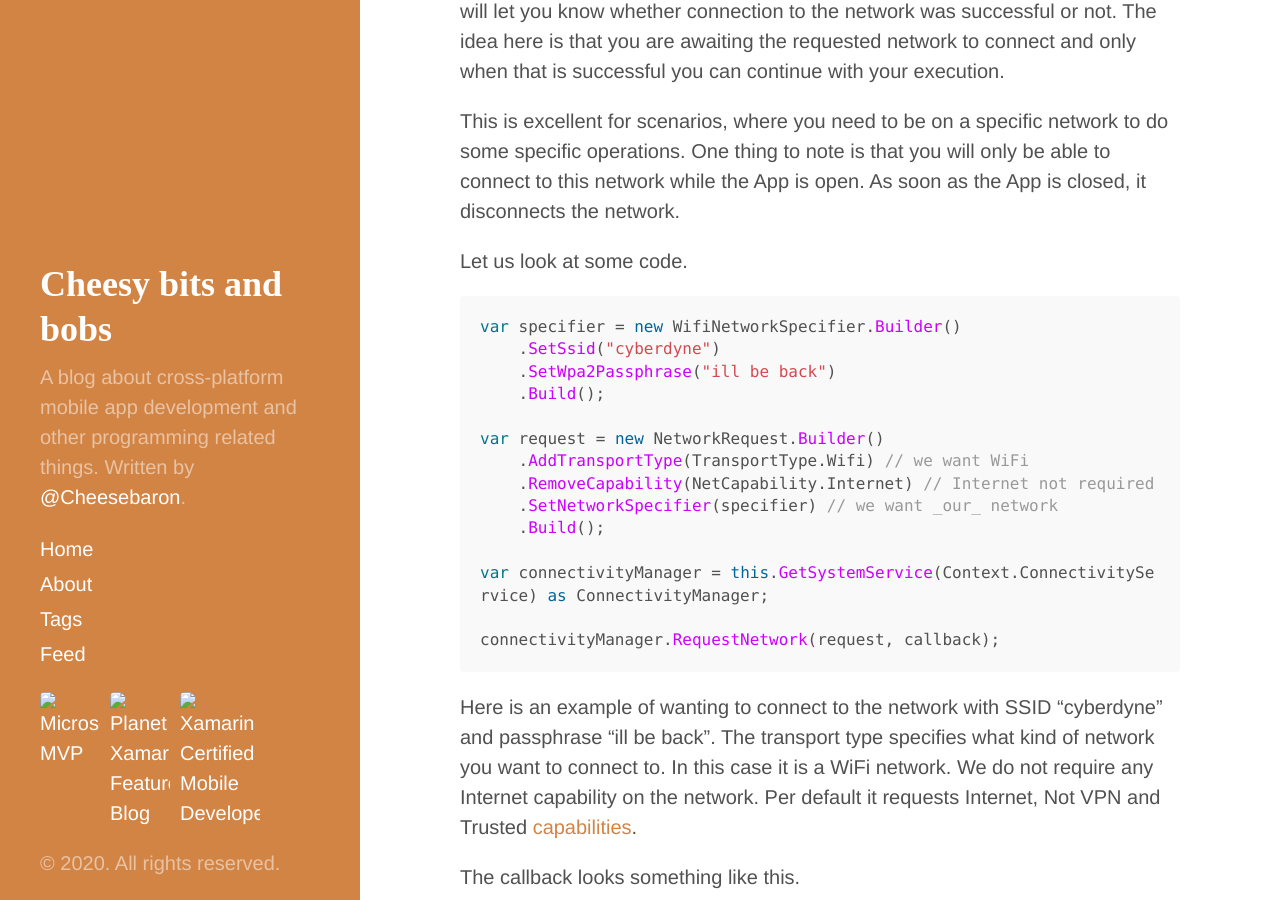
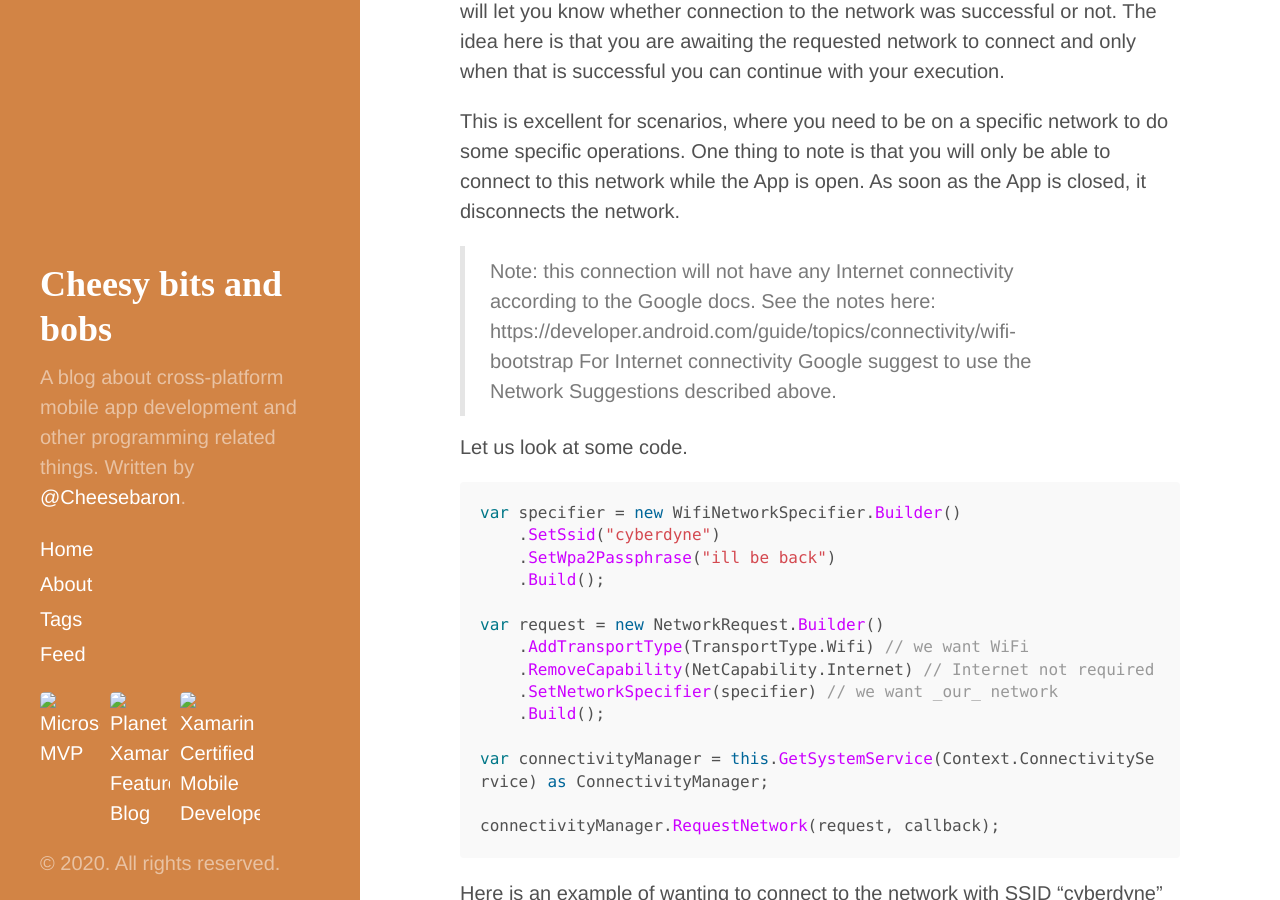
Before and after one commit to Cheesebaron/cheesebaron.github.io, a Jekyll site: the page built from _posts/2019-11-16-android-10-wifi.md, in a window 1280 px wide and 900 px high, scrolled down 2559 px. Built offline with Jekyll 4.4.1, drawn with Linux system fonts in a browser that asks for light colours; comment, search, counter and statistics services are not loaded.

Commit message:
Update 2019-11-16-android-10-wifi.md

````diff
--- a/_posts/2019-11-16-android-10-wifi.md
+++ b/_posts/2019-11-16-android-10-wifi.md
@@ -64,6 +64,8 @@
 
 This is excellent for scenarios, where you need to be on a specific network to do some specific operations. One thing to note is that you will only be able to connect to this network while the App is open. As soon as the App is closed, it disconnects the network.
 
+> Note: this connection will not have any Internet connectivity according to the Google docs. See the notes here: https://developer.android.com/guide/topics/connectivity/wifi-bootstrap For Internet connectivity Google suggest to use the Network Suggestions described above.
+
 Let us look at some code.
 
 ```csharp
````
